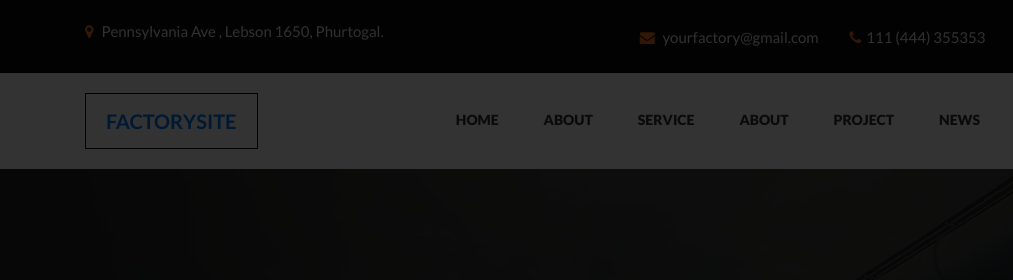
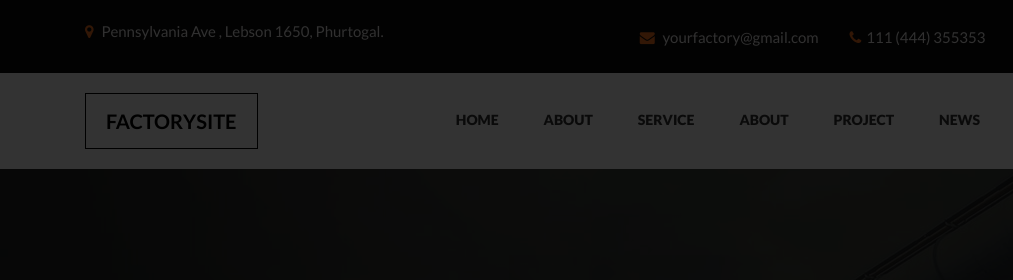
Before and after one commit to mohin7/factory, a plain HTML site: page index.html in a window 1280 px wide. Shown: the top 280 px of the page, 0-1013 px from the left. Drawn offline with Linux system fonts and the light colour scheme; a script that the page names is missing.

Commit message:
a color change

```diff
--- a/assets/css/style.css
+++ b/assets/css/style.css
@@ -159,7 +159,9 @@ a:hover {
     margin-bottom: 0;
 }
 
-
+.site-logo a{
+    color: #000;
+}
 .main-menu ul {
     margin: 0;
     padding: 0;
```
